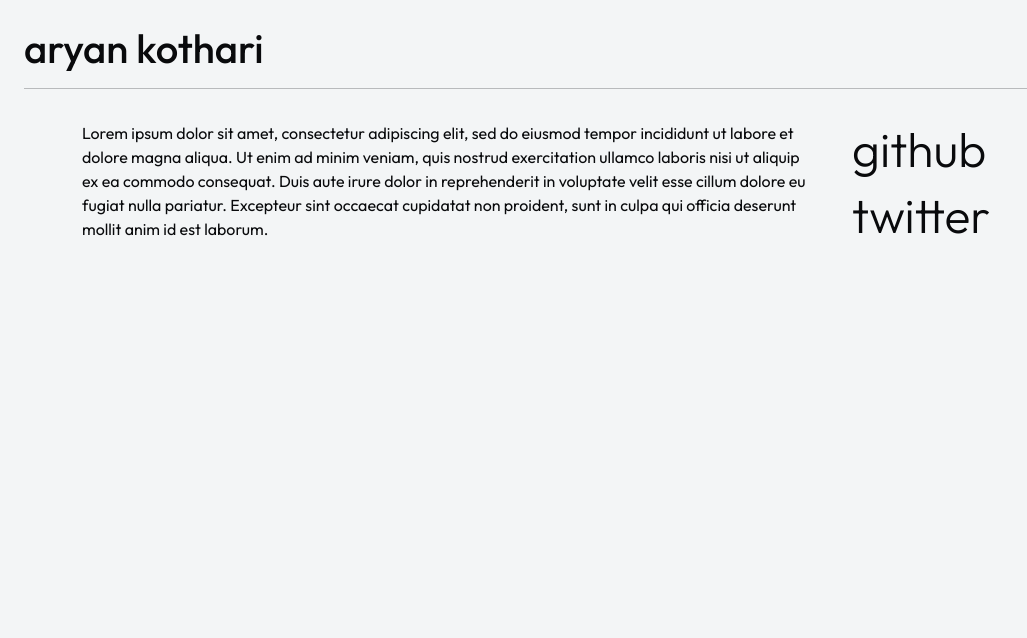
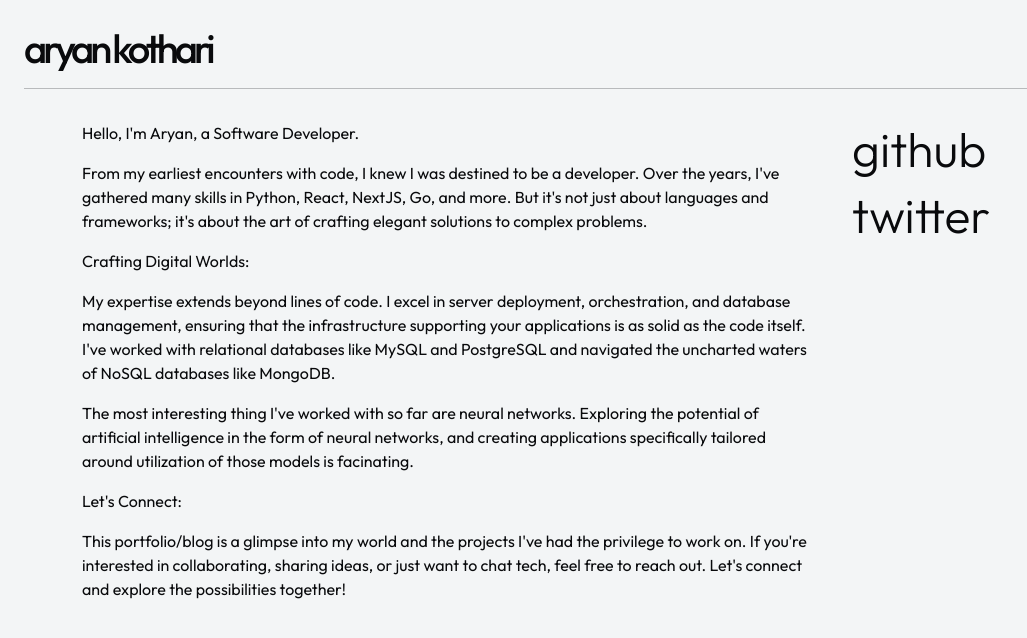
Before and after one commit to thearyadev/thearyadev.github.io, a Python web app: template templates/index.html in a window 1280 px wide. Shown: the top 638 px of the page, without its empty margins (0-1027 px from the left). Run offline with Jinja, Linux system fonts and the light colour scheme; the template is opened without the code that fills it, so the values that code supplies are empty; some libraries are stand-ins or nearby versions.

Commit message:
add index page bio and sort posts by date

```diff
--- a/main.py
+++ b/main.py
@@ -1,5 +1,6 @@
 import os
 from dataclasses import dataclass
+from datetime import datetime
 from pathlib import Path
 from typing import Callable
 
@@ -45,6 +46,11 @@
                             )
                         )
             content.append(Category(name=category.name, posts=posts))
+
+    for category in content:
+        category.posts.sort(
+            key=lambda x: datetime.strptime(x.date, "%Y-%m-%d"), reverse=True
+        )
 
     return content
 
--- a/templates/index.html
+++ b/templates/index.html
@@ -6,16 +6,35 @@
 <div class="container pt-3">
     <div class="row flex-column flex-sm-row align-items-start">
         <div class="col-sm-8">
-            <p id="index-content">
-                Lorem ipsum dolor sit amet, consectetur adipiscing elit, sed do eiusmod tempor incididunt ut labore et
-                dolore magna aliqua. Ut enim ad minim veniam, quis nostrud exercitation ullamco laboris nisi ut aliquip
-                ex
-                ea commodo consequat. Duis aute irure dolor in reprehenderit in voluptate velit esse cillum dolore eu
-                fugiat
-                nulla pariatur. Excepteur sint occaecat cupidatat non proident, sunt in culpa qui officia deserunt
-                mollit
-                anim id est laborum.
+            <div>
+                <p class="index-content">Hello, I'm Aryan, a Software Developer.</p>
+                <p class="index-content">From my earliest encounters with code, I knew I was destined to be a
+                    developer. Over the years, I've
+                    gathered many skills in Python, React, NextJS, Go, and more. But it's not just about languages and
+                    frameworks; it's about the art of crafting elegant solutions to complex problems.</p>
+
+                <p class="index-content">Crafting Digital Worlds:</p>
+
+                <p class="index-content">My expertise extends beyond lines of code. I excel in server deployment,
+                    orchestration, and database
+                    management, ensuring that the infrastructure supporting your applications is as solid as the code
+                    itself. I've worked with relational databases like MySQL and PostgreSQL and navigated the uncharted
+                    waters
+                    of
+                    NoSQL databases like MongoDB.
                 </p>
+
+                <p class="index-content">The most interesting thing I've worked with so far are neural networks.
+                    Exploring the potential of artificial intelligence in the form of neural networks, and creating
+                    applications specifically tailored around utilization of those models is facinating.</p>
+
+                <p class="index-content">Let's Connect:</p>
+
+                <p class="index-content">This portfolio/blog is a glimpse into my world and the projects I've had the
+                    privilege to work on. If you're
+                    interested in collaborating, sharing ideas, or just want to chat tech, feel free to reach out. Let's
+                    connect and explore the possibilities together! </p>
+            </div>
         </div>
         <div class="col-sm-4">
             {% include "fragments/category/list.html" %}
@@ -24,7 +43,8 @@
 </div>
 
 <script>
-    const indexContent = document.getElementById("index-content");
+    const indexContentElements = document.getElementsByClassName("index-content");
+    Array.from(indexContentElements).forEach(indexContent => {
         const words = indexContent.innerText.split(" ");
         indexContent.innerText = "";
 
@@ -36,6 +56,7 @@
             span.style.padding = "0";
             indexContent.appendChild(span);
         })
+    });
 </script>
 
 
--- a/templates/layout.html
+++ b/templates/layout.html
@@ -10,7 +10,7 @@
 
     <title>aryankothari.dev</title>
     <header class="">
-        <h1 class="text-color top-bar-title"><a href="/" class="unset-a">aryan kothari</a></h1>
+        <h1 class="text-color top-bar-title" style="letter-spacing: -0.25rem;""><a href="/" class="unset-a">aryan kothari</a></h1>
         <hr class="">
     </header>
 </head>
```
Also changed, not shown: pages/projects/overwatch-queue-notifier.md (+1 -1 lines), pages/projects/personal-website.md (+2 -2 lines), .pre-commit-config.yaml. Lines whose indentation alone changed are shown as unchanged.
